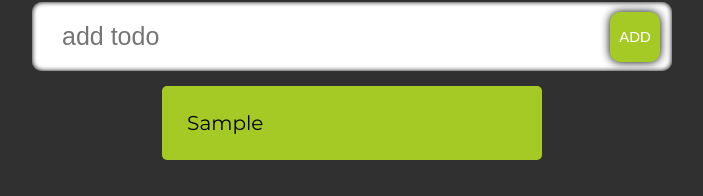
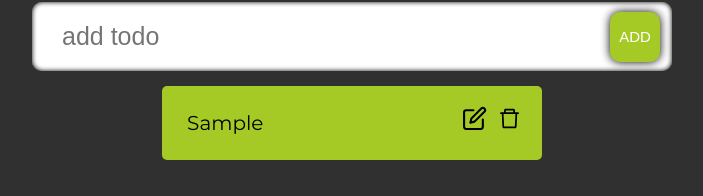
Before and after one commit to mrazadtamal/React-Typescript-with-Project, a React (Create React App) app: page / in a window 1280 px wide. Both pictures are taken after typing "Sample" into the empty fields and a click on the button "ADD". Shown: the part 107-303 px from the top of the page, without its empty margins (288-991 px from the left). Built offline with nearby package versions, Linux system fonts and the light colour scheme.

Commit message:
SingleTodo

```diff
--- a/src/components/SingleTodo.tsx
+++ b/src/components/SingleTodo.tsx
@@ -1,5 +1,7 @@
 import React from "react";
 import { Todo } from "../model";
+import { FiEdit } from "react-icons/fi";
+import { AiOutlineDelete } from "react-icons/ai";
 
 const SingleTodo: React.FC<{
   todo: Todo;
@@ -9,6 +11,14 @@ const SingleTodo: React.FC<{
   return (
     <form className="todoSingle">
       <span className="todosText">{todo.todo}</span>
+      <div>
+        <span className="icon">
+          <FiEdit />
+        </span>
+        <span className="icon">
+          <AiOutlineDelete />
+        </span>
+      </div>
     </form>
   );
 };
```
